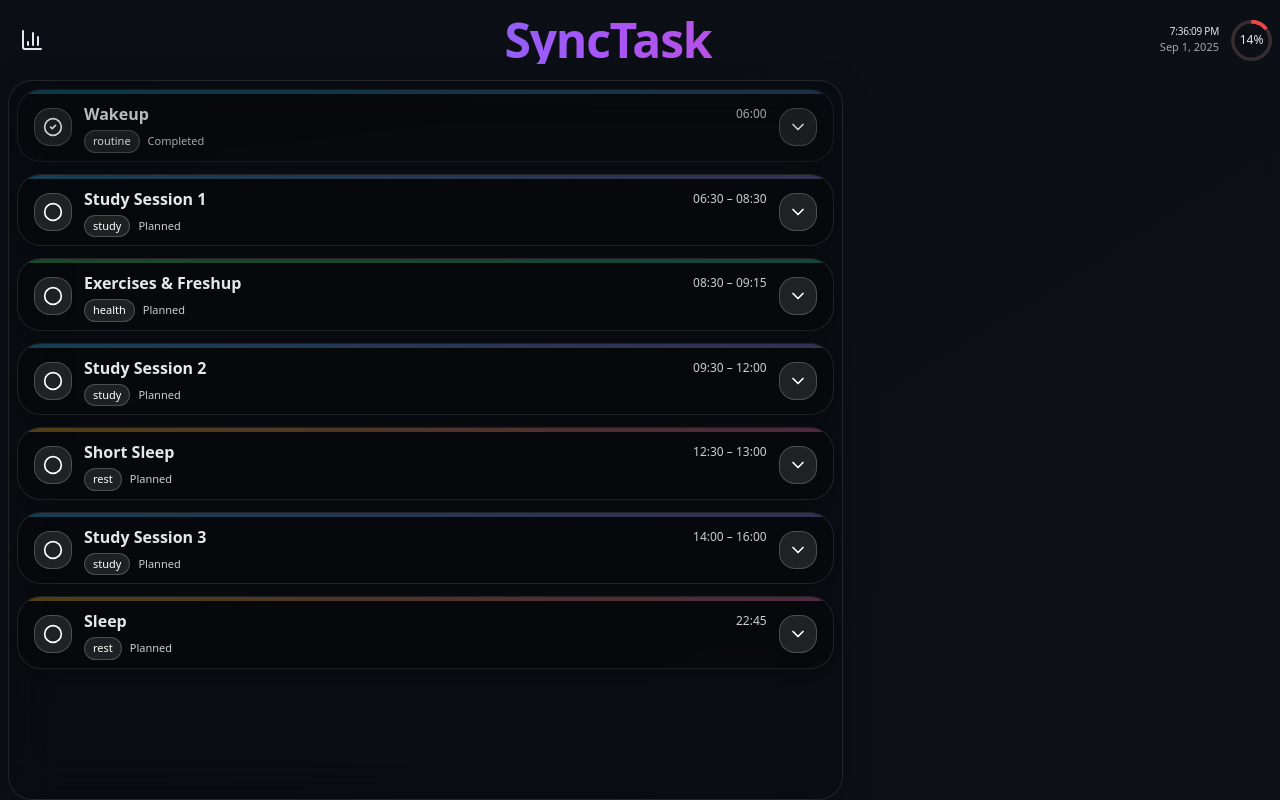
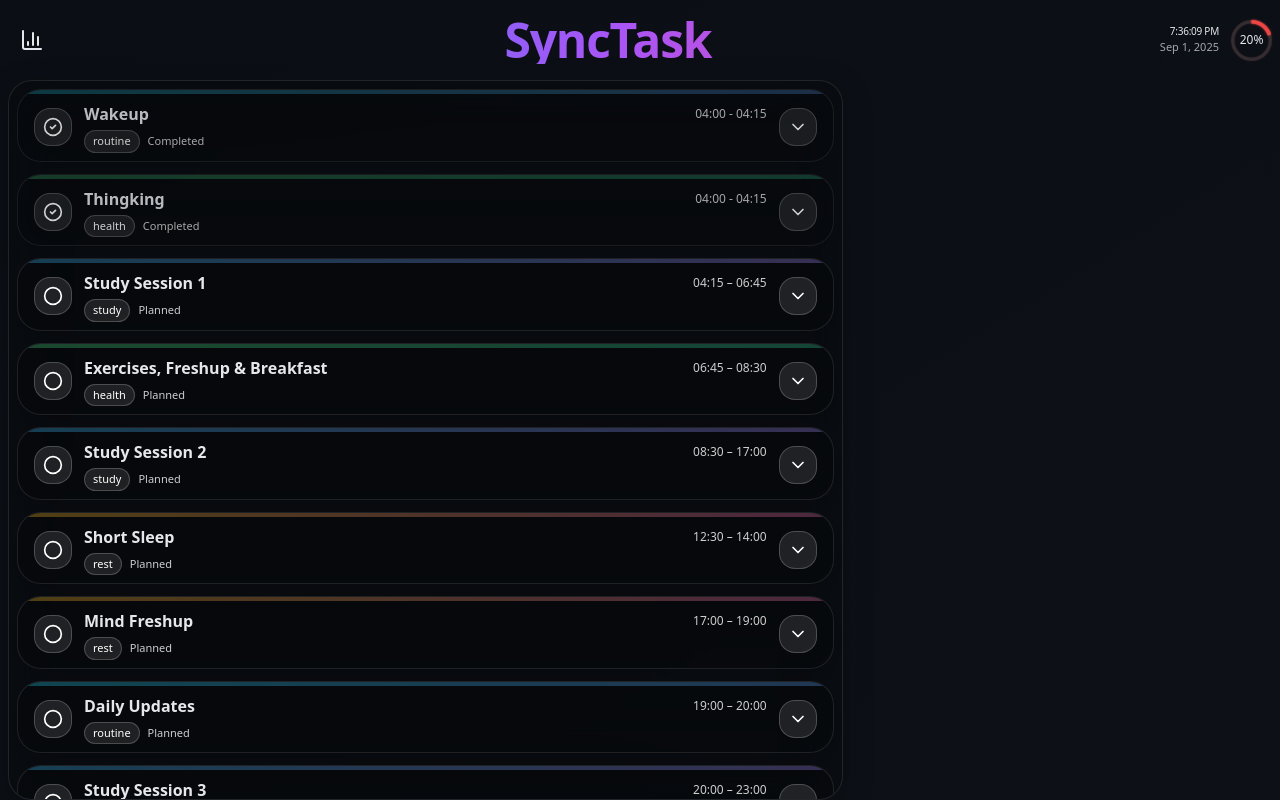
Before and after one commit to Shaik-Nagur-Basha/SyncTask, a React (Vite) app: page / in a window 1280 px wide. Built offline with nearby package versions, Linux system fonts and the light colour scheme.

Commit message:
Refactor DEFAULT_TASKS in App.jsx to improve task structure and timing; add new tasks for free time and daily updates

```diff
--- a/src/App.jsx
+++ b/src/App.jsx
@@ -16,58 +16,102 @@ import threeMonthsData from "./three_months_data.json";
 const DEFAULT_TASKS = [
   {
     id: "wakeup",
+    type: "micro",
     title: "Wakeup",
-    time: "06:00",
+    time: "04:00 - 04:15",
     category: "routine",
-    notes: "Hydrate, sunlight for 5–10 min.",
+    score: 10,
+    notes: "Come to Reality.",
+    done: true,
+  },
+  {
+    id: "mindExercise",
+    type: "micro",
+    title: "Thingking",
+    time: "04:00 - 04:15",
+    category: "health",
+    score: 5,
+    notes: "SyncTask, Mind Exercises",
     done: true,
   },
   {
     id: "study1",
+    type: "macro",
     title: "Study Session 1",
-    time: "06:30 – 08:30",
+    time: "04:15 – 06:45",
     category: "study",
-    notes: "Deep work: Algorithms + DSA. No phone.",
+    score: 15,
+    notes: "For GATE Deep Study: Algorithms + DSA. No phone.",
     done: false,
   },
   {
     id: "exercise",
-    title: "Exercises & Freshup",
-    time: "08:30 – 09:15",
+    type: "macro",
+    title: "Exercises, Freshup & Breakfast",
+    time: "06:45 – 08:30",
     category: "health",
-    notes: "Mobility + light cardio, stretch, shower.",
+    score: 10,
+    notes: "10, 5, 19, 10, 15, 15, 30",
     done: false,
   },
   {
     id: "study2",
+    type: "macro",
     title: "Study Session 2",
-    time: "09:30 – 12:00",
+    time: "08:30 – 17:00",
     category: "study",
-    notes: "Projects: MERN feature or bugs.",
+    score: 15,
+    notes: "Atleast 10 Hours Content Watch!",
     done: false,
   },
   {
     id: "nap",
+    type: "macro",
     title: "Short Sleep",
-    time: "12:30 – 13:00",
+    time: "12:30 – 14:00",
     category: "rest",
+    score: 10,
     notes: "20–30 min power nap. No alarms after 30.",
     done: false,
   },
   {
+    id: "freeTime",
+    type: "micro",
+    title: "Mind Freshup",
+    time: "17:00 – 19:00",
+    category: "rest",
+    score: 5,
+    notes: "Re-Fill the Brain Energy.",
+    done: false,
+  },
+  {
+    id: "updates",
+    type: "micro",
+    title: "Daily Updates",
+    time: "19:00 – 20:00",
+    category: "routine",
+    score: 5,
+    notes: "News & Tech Updates.",
+    done: false,
+  },
+  {
     id: "study3",
+    type: "macro",
     title: "Study Session 3",
-    time: "14:00 – 16:00",
+    time: "20:00 – 23:00",
     category: "study",
-    notes: "Interview prep + system design notes.",
+    score: 15,
+    notes: "For GATE Deep Study: Algorithms + DSA. No phone.",
     done: false,
   },
   {
     id: "sleep",
+    type: "micro",
     title: "Sleep",
-    time: "22:45",
-    category: "rest",
-    notes: "Screens off an hour before.",
+    time: "23:00 – 04:00",
+    category: "routine",
+    score: 10,
+    notes: "Deep Sleep.",
     done: false,
   },
 ];
```
